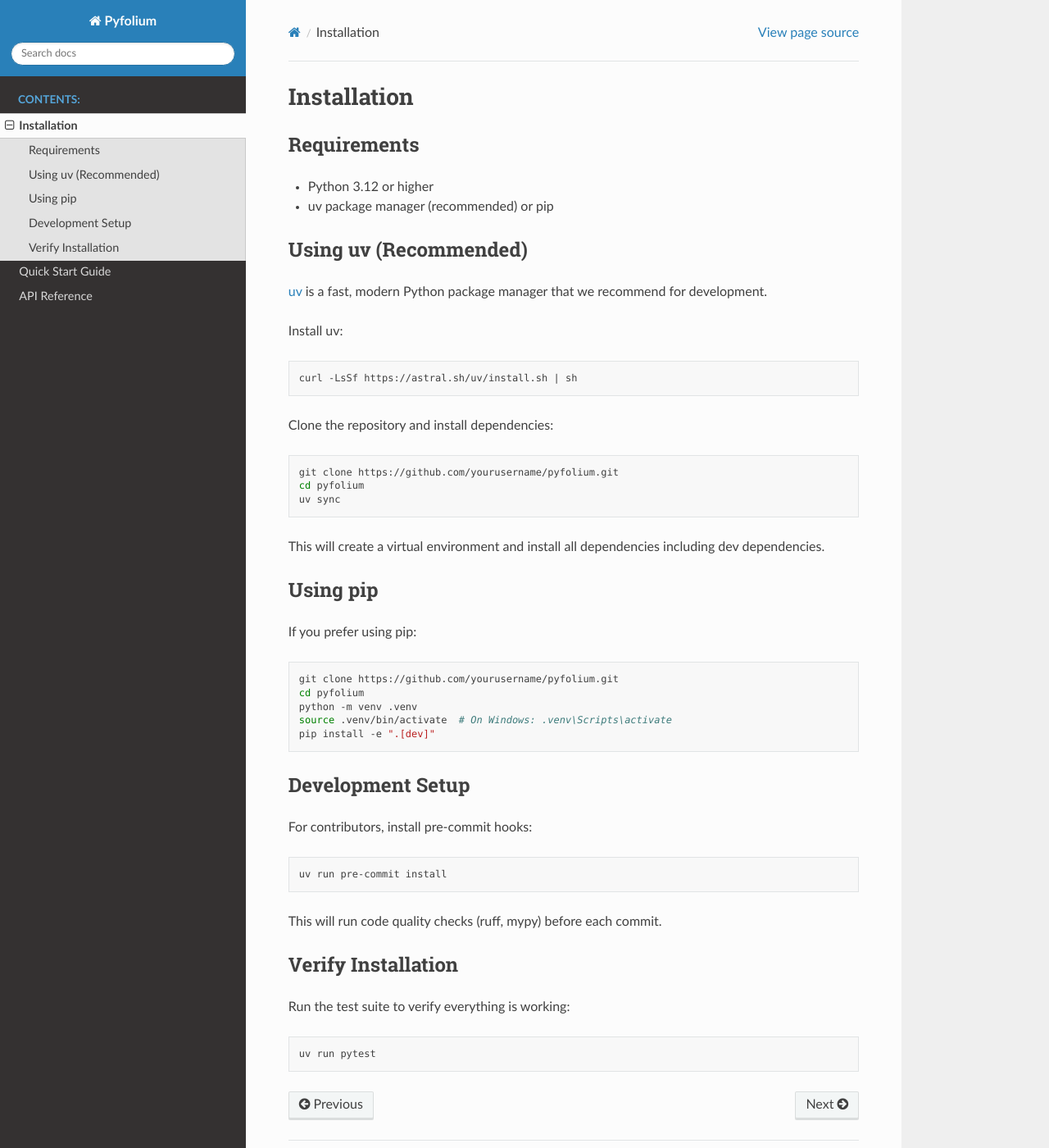
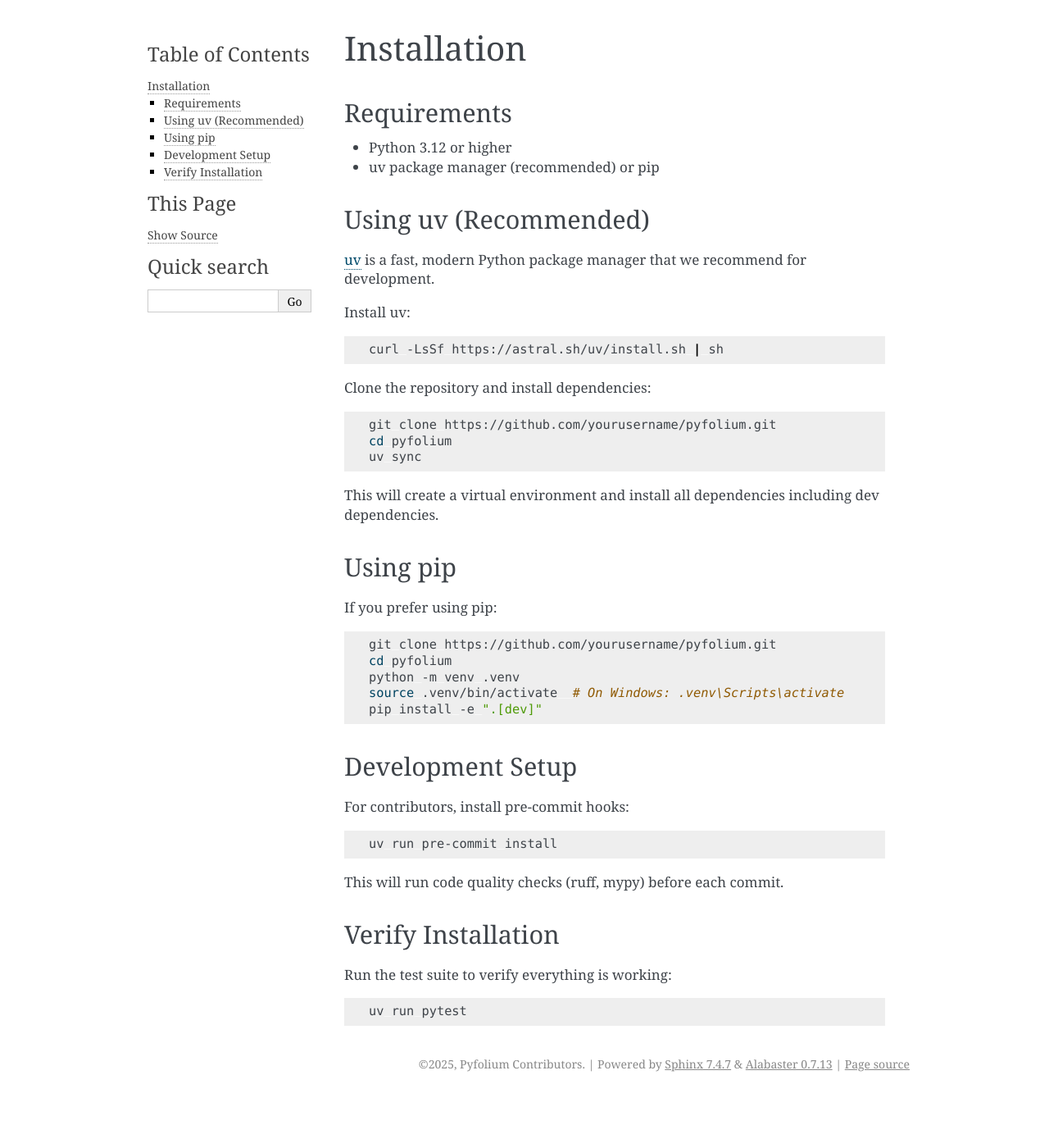
Before and after one commit to whnr/pyfolium, a Sphinx documentation site: the page built from docs/installation.rst, in a window 1280 px wide and 1400 px high. Shown: the whole window at 82% size. Built offline with Sphinx 7.4.7, drawn with Linux system fonts in a browser that asks for light colours; some of the changed text lies outside the part shown.

Commit message:
Change documentation theme to alabaster
Switched from sphinx_rtd_theme to alabaster (Sphinx's default theme).
Removed sphinx-rtd-theme dependency from pyproject.toml as it's no longer needed.

```diff
--- a/docs/conf.py
+++ b/docs/conf.py
@@ -33,7 +33,7 @@ exclude_patterns = ["_build", "Thumbs.db", ".DS_Store"]
 # -- Options for HTML output -------------------------------------------------
 # https://www.sphinx-doc.org/en/master/usage/configuration.html#options-for-html-output
 
-html_theme = "sphinx_rtd_theme"
+html_theme = "alabaster"
 html_static_path = ["_static"]
 
 # -- Extension configuration -------------------------------------------------
--- a/pyproject.toml
+++ b/pyproject.toml
@@ -19,7 +19,6 @@ dev = [
     "mypy>=1.0.0",
     "deepdiff>=6.0.0",
     "sphinx>=7.0.0",
-    "sphinx-rtd-theme>=2.0.0",
     "sphinx-autodoc-typehints>=1.25.0",
     "ruff>=0.8.0",
     "pre-commit>=3.0.0",
@@ -38,7 +37,6 @@ dev = [
     "mypy>=1.0.0",
     "deepdiff>=6.0.0",
     "sphinx>=7.0.0",
-    "sphinx-rtd-theme>=2.0.0",
     "sphinx-autodoc-typehints>=1.25.0",
     "ruff>=0.8.0",
     "pre-commit>=3.0.0",
```
Also changed, not shown: 1 other file.
